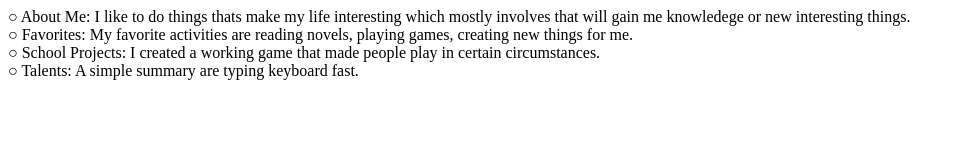
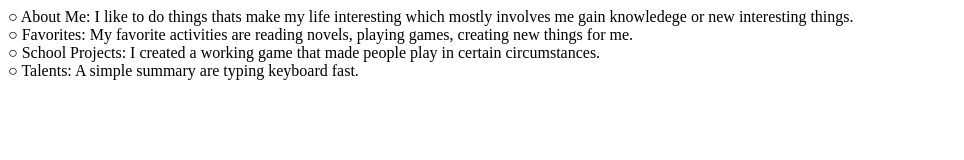
Before and after one commit to james-hub21/james-hub21.github.io, a plain HTML site: page index.html in a window 1280 px wide. Shown: the whole page, without its empty margins (0-964 px from the left). Drawn offline with Linux system fonts and the light colour scheme.

Commit message:
index.html

```diff
--- a/index.html
+++ b/index.html
@@ -6,7 +6,7 @@
     <title>Document</title>
 </head>
 <body>
-    ○ About Me: I like to do things thats make my life interesting which mostly involves that will gain me knowledege or new interesting things.
+    ○ About Me: I like to do things thats make my life interesting which mostly involves me gain knowledege or new interesting things.
     <br>
     ○ Favorites: My favorite activities are reading novels, playing games, creating new things for me.
     <br>
```
